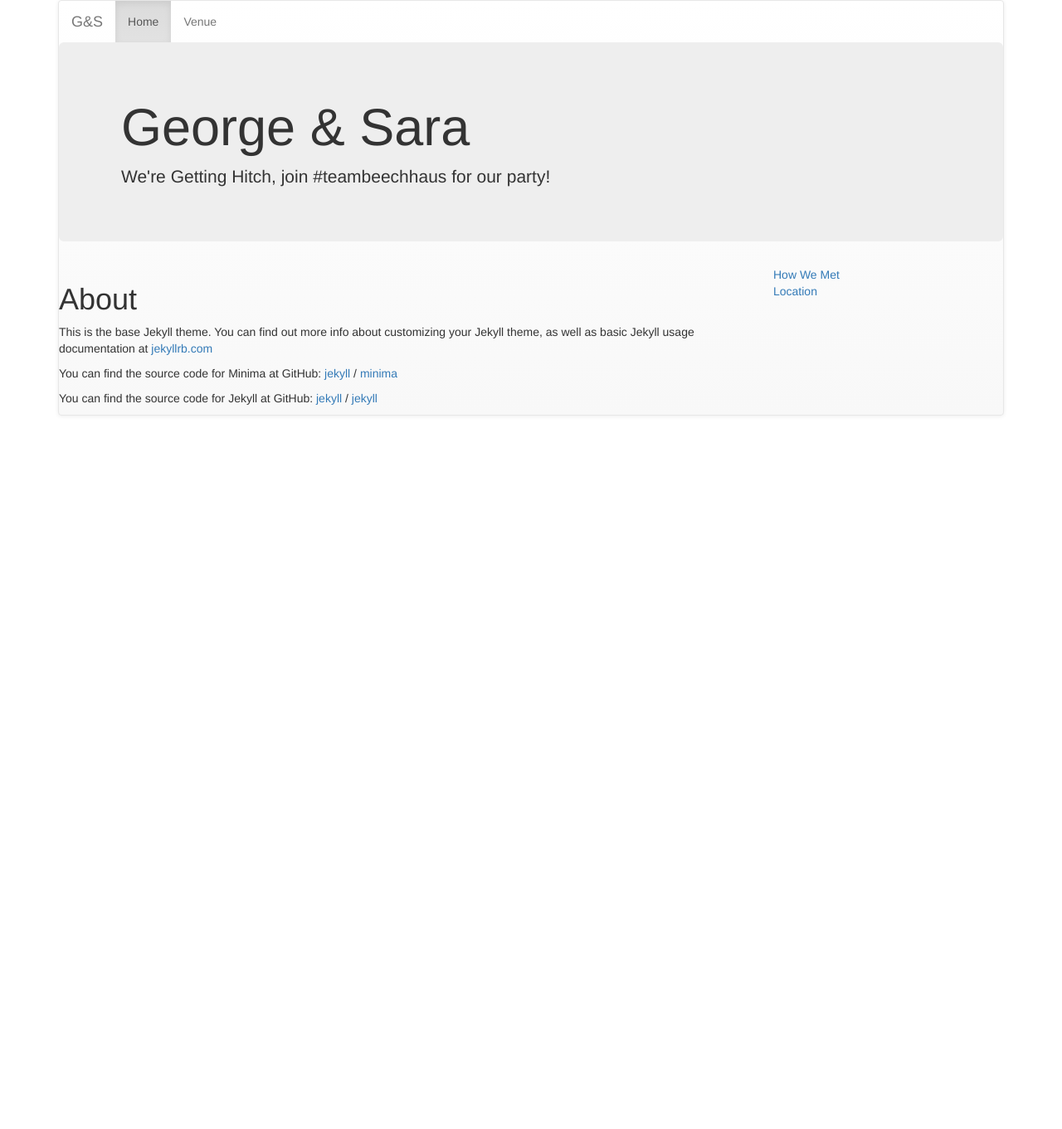
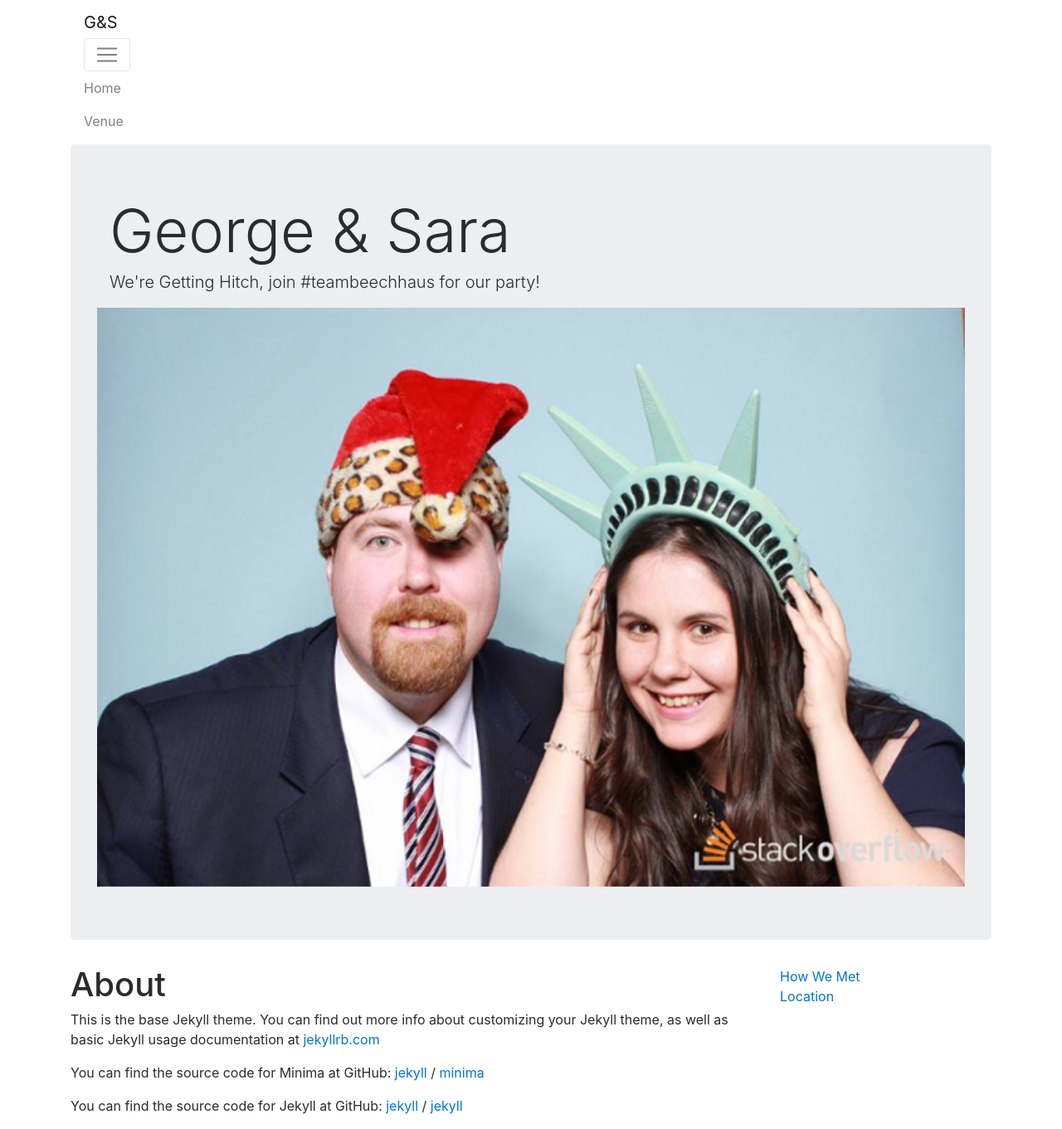
Before and after one commit to GABeech/WeddingSite, a Jekyll site: the page built from about.md, in a window 1280 px wide. Shown: the whole page at 83% size. Built offline with Jekyll 4.4.1, drawn with Linux system fonts in a browser that asks for light colours; nearby versions of some CDN libraries; before the commit the page ends 900 px from its top, so only the background shows below that.

Commit message:
Keep on keeping on

```diff
--- a/_config.yml
+++ b/_config.yml
@@ -30,7 +30,7 @@ collections:
     output: false
 # Build settings
 markdown: kramdown
-theme: minima
+# theme: minima
 plugins:
   - jekyll-feed
 
--- a/_includes/head.html
+++ b/_includes/head.html
@@ -5,16 +5,18 @@
 
   <title>{% if page.title %}{{ page.title | escape }}{% else %}{{ site.title | escape }}{% endif %}</title>
   <meta name="description" content="{{ page.excerpt | default: site.description | strip_html | normalize_whitespace | truncate: 160 | escape }}">
-    <!-- Latest compiled and minified CSS -->
-    <link rel="stylesheet" href="https://maxcdn.bootstrapcdn.com/bootstrap/3.3.7/css/bootstrap.min.css" integrity="sha384-BVYiiSIFeK1dGmJRAkycuHAHRg32OmUcww7on3RYdg4Va+PmSTsz/K68vbdEjh4u" crossorigin="anonymous">
+  <script src="https://code.jquery.com/jquery-3.2.1.min.js" integrity="sha256-hwg4gsxgFZhOsEEamdOYGBf13FyQuiTwlAQgxVSNgt4="
+    crossorigin="anonymous"></script>
+  <link rel="stylesheet" href="https://maxcdn.bootstrapcdn.com/bootstrap/4.0.0-alpha.6/css/bootstrap.min.css" integrity="sha384-rwoIResjU2yc3z8GV/NPeZWAv56rSmLldC3R/AZzGRnGxQQKnKkoFVhFQhNUwEyJ"
+    crossorigin="anonymous">
+  <script src="https://code.jquery.com/jquery-3.1.1.slim.min.js" integrity="sha384-A7FZj7v+d/sdmMqp/nOQwliLvUsJfDHW+k9Omg/a/EheAdgtzNs3hpfag6Ed950n"
+    crossorigin="anonymous"></script>
+  <script src="https://cdnjs.cloudflare.com/ajax/libs/tether/1.4.0/js/tether.min.js" integrity="sha384-DztdAPBWPRXSA/3eYEEUWrWCy7G5KFbe8fFjk5JAIxUYHKkDx6Qin1DkWx51bBrb"
+    crossorigin="anonymous"></script>
+  <script src="https://maxcdn.bootstrapcdn.com/bootstrap/4.0.0-alpha.6/js/bootstrap.min.js" integrity="sha384-vBWWzlZJ8ea9aCX4pEW3rVHjgjt7zpkNpZk+02D9phzyeVkE+jo0ieGizqPLForn"
+    crossorigin="anonymous"></script>
 
-    <!-- Optional theme -->
-    <link rel="stylesheet" href="https://maxcdn.bootstrapcdn.com/bootstrap/3.3.7/css/bootstrap-theme.min.css" integrity="sha384-rHyoN1iRsVXV4nD0JutlnGaslCJuC7uwjduW9SVrLvRYooPp2bWYgmgJQIXwl/Sp" crossorigin="anonymous">
 
-    <!-- Latest compiled and minified JavaScript -->
-    <script src="https://maxcdn.bootstrapcdn.com/bootstrap/3.3.7/js/bootstrap.min.js" integrity="sha384-Tc5IQib027qvyjSMfHjOMaLkfuWVxZxUPnCJA7l2mCWNIpG9mGCD8wGNIcPD7Txa" crossorigin="anonymous"></script>
 
-  {% if jekyll.environment == 'production' and site.google_analytics %}
-  {% include google-analytics.html %}
-  {% endif %}
+  {% if jekyll.environment == 'production' and site.google_analytics %} {% include google-analytics.html %} {% endif %}
 </head>
--- a/_includes/header.html
+++ b/_includes/header.html
@@ -1,28 +1,38 @@
+<nav class="navbar navbar-expand-lg navbar-light bg-light">
+  <a class="navbar-brand" href="#">G&ampS</a>
 
-<div class="navbar navbar-default">
-  <div class="container-fluid">
-    <div class="navbar-header">
-        <button type="button" class="navbar-toggle collapsed" data-toggle="collapse" data-target="#bs-example-navbar-collapse-1" aria-expanded="false">
-            <span class="sr-only">Toggle navigation</span>
-            <span class="icon-bar"></span>
-            <span class="icon-bar"></span>
-            <span class="icon-bar"></span>
-          </button>
-          <a class="navbar-brand" href="#">G&ampS</a>
-    </div>
-
-        <!-- Collect the nav links, forms, and other content for toggling -->
-    <div class="collapse navbar-collapse" id="bs-example-navbar-collapse-1">
-      <div class="collapse navbar-collapse" id="bs-example-navbar-collapse-1">
-        <ul class="nav navbar-nav">
-          <li class="active"><a href="#">Home <span class="sr-only">(current)</span></a></li>
-          <li><a href="#">Venue</a></li>
+  <button class="navbar-toggler" type="button" data-toggle="collapse" data-target="#navBarContent" aria-controls="navBarContent"
+    aria-expanded="false" aria-label="toggle">
+            <span class="navbar-toggler-icon"></span>
+  </button>
+  <div class="navbar-expand-lg" id="navBarContent">
+    <div class="navbar-nav">
+      <a class="nav-item nav-link" href="#">Home <span class="sr-only">(current)</span></a>
+      <a class="nav-item nav-link" href="#">Venue</a>
     </div>
   </div>
-</div>
-  <div class="jumbotron jubotron-fluid">
-    <div class="container">
-      <h1 class="display-3">George &amp Sara</h1>
-      <p class="lead">We're Getting Hitch, join #teambeechhaus for our party!</p>
+</nav>
+
+
+<div class="jumbotron jubotron-fluid">
+  <div class="container">
+    <h1 class="display-3">George &amp Sara</h1>
+    <p class="lead">We're Getting Hitch, join #teambeechhaus for our party!</p>
+  </div>
+  <div id="carouselPictures" class="carousel slide">
+    <div class="carousel-inner">
+      {% for image in site.static_files %} {% if image.path contains 'images/carousel' %} {% unless first_loop %}
+      <div class="carousel-item img-fluid active">
+        <img class="d-block w-100 h-50" src="{{ image.path }}" alt="Slide">
+      </div>
+      {% assign first_loop = true %} {% continue %} {% endunless %}
+      <div class="carousel-item img-fluid">
+        <img class="d-block w-100 h-50" src="{{ image.path }}" alt="Slide">
+      </div>
+      {% endif %} {% endfor %}
     </div>
   </div>
+  <script type="text/javascript">
+    $('#carouselPictures').carousel();
+  </script>
+</div>
--- a/_layouts/default.html
+++ b/_layouts/default.html
@@ -1,5 +1,5 @@
 <!DOCTYPE html>
-<html lang="{{ page.lang | default: site.lang | default: "en" }}">
+<html lang="{{ page.lang | default: site.lang | default: " en " }}">
 
 {% include head.html %}
 
```
Also changed, not shown: Gemfile.lock, assets/images/carousel/Image1.png (added), assets/images/carousel/Image2.png (added), assets/images/carousel/image3.png (added). Lines whose indentation alone changed are shown as unchanged.
